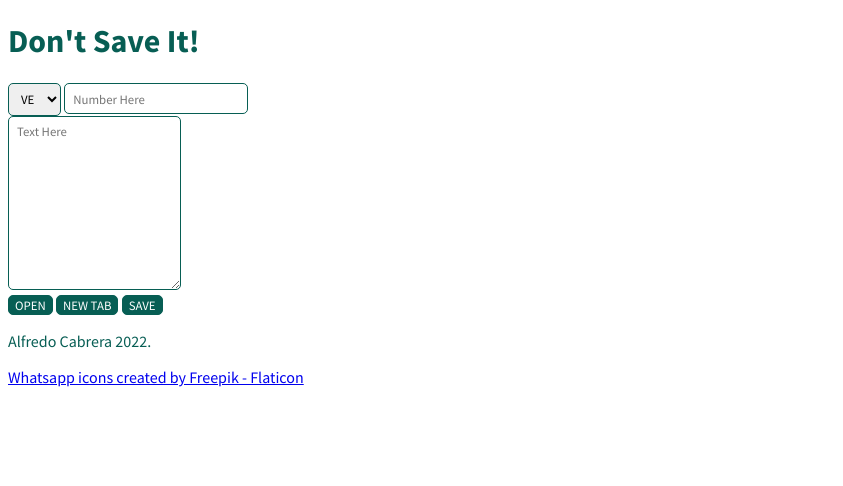
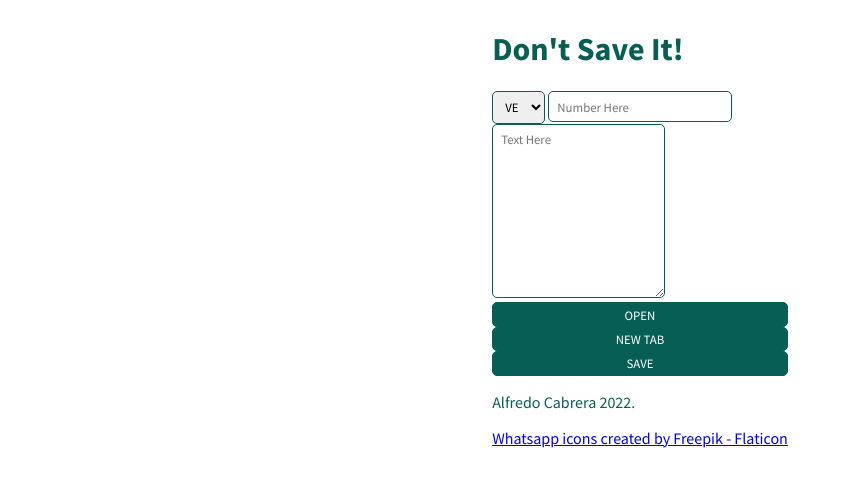
Before and after one commit to AlfredoCabrera-Tech/whatsapp-web-utility, a browser extension: page index.html in a window 1280 px wide. Shown: the whole page, without its empty margins (0-843 px from the left). Drawn offline with Linux system fonts and the light colour scheme.

Commit message:
Update styles.css

```diff
--- a/css/styles.css
+++ b/css/styles.css
@@ -2,6 +2,12 @@
 
 body{
   font-family: "Source Sans Pro", Helvetica, sans-serif;
+  color: #075E54;
+  display: grid;
+  place-content: center;
+}
+
+h1{
   color: #075E54;
 }
 
@@ -22,6 +28,7 @@ button.btn{
   border-radius: 5px;
   transition: all 0.3ms linear;
   cursor: pointer;
+  padding: 0.2rem 0.4rem;
 }
 
 button.btn:hover{
```
